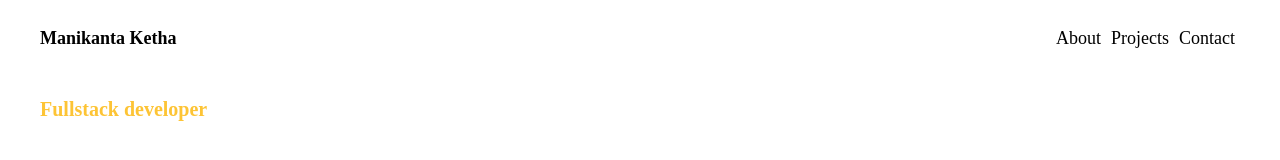
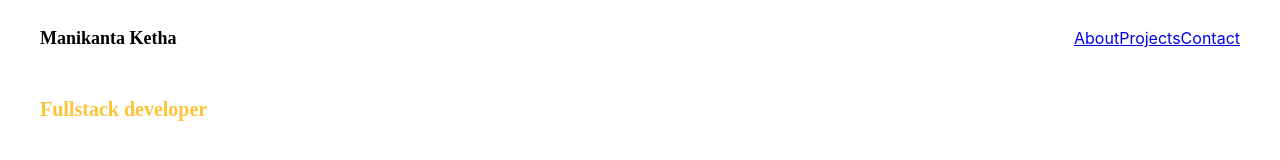
Before and after one commit to mkkmani/portfolio-old, a React (Create React App) app: page / in a window 1280 px wide. Shown: the top 160 px of the page. Built offline with nearby package versions, Linux system fonts and the light colour scheme; the HTML template or start-up script is replaced by a standard one.

Commit message:
react scroll

```diff
--- a/package.json
+++ b/package.json
@@ -11,6 +11,7 @@
     "react-icons": "^4.12.0",
     "react-router-dom": "^6.21.1",
     "react-scripts": "5.0.1",
+    "react-scroll": "^1.9.0",
     "uuid": "^9.0.1",
     "web-vitals": "^2.1.4"
   },
--- a/src/components/AboutSection/index.js
+++ b/src/components/AboutSection/index.js
@@ -7,7 +7,7 @@
 
   return (
     <div>
-      <div id="profile" className="about-container">
+      <div id="about" className="about-container">
         <div className="about">
           <p className="role">Fullstack developer</p>
           <h1>Hello, my name is Manikanta Ketha</h1>
--- a/src/components/Contact/index.js
+++ b/src/components/Contact/index.js
@@ -3,7 +3,7 @@
 import { IoMdMail } from "react-icons/io";
 
 const Contact = () => (
-  <div className="contact-container">
+  <div className="contact-container" id="contact">
     <h2 className="add-project-title">Contact</h2>
     <div>
       <FaInstagramSquare className="contact-icon" />
--- a/src/components/Header/index.js
+++ b/src/components/Header/index.js
@@ -1,43 +1,25 @@
 import React from "react";
 import "./index.css";
 
-const Header = (props) => {
-  const { scrollTo } = props;
-  const handleScrollTo = (section) => {
-    scrollTo(section);
-  };
-
-  return (
+const Header = () => (
   <div className="header-container">
     <p>Manikanta Ketha</p>
     <ul className="header-ul">
       <li>
-          <button
-            className="header-btn"
-            onClick={() => handleScrollTo("about")}
-          >
-            About
-          </button>
+        <a href="#about">About</a>
       </li>
       <li>
-          <button
-            className="header-btn"
-            onClick={() => handleScrollTo("projects")}
-          >
-            Projects
-          </button>
+        <li>
+          <a href="#projects">Projects</a>
+        </li>
       </li>
       <li>
-          <button
-            className="header-btn"
-            onClick={() => handleScrollTo("contact")}
-          >
-            Contact
-          </button>
+        <li>
+          <a href="#contact">Contact</a>
+        </li>
       </li>
     </ul>
   </div>
 );
-};
 
 export default Header;
```
Also changed, not shown: 1 other file (tests, documents, lock files or other folders). Lines whose indentation alone changed are shown as unchanged.
